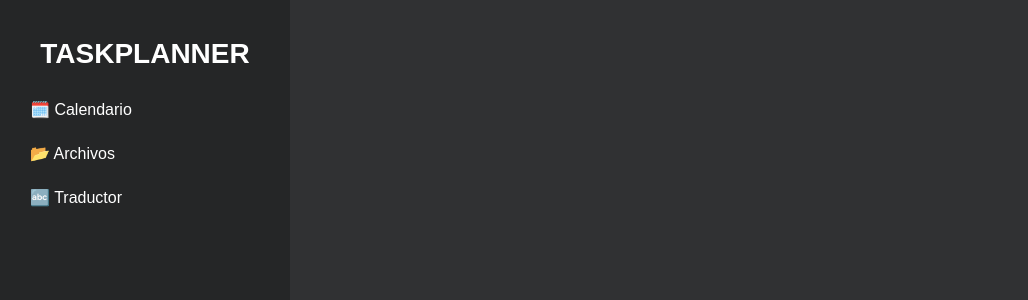
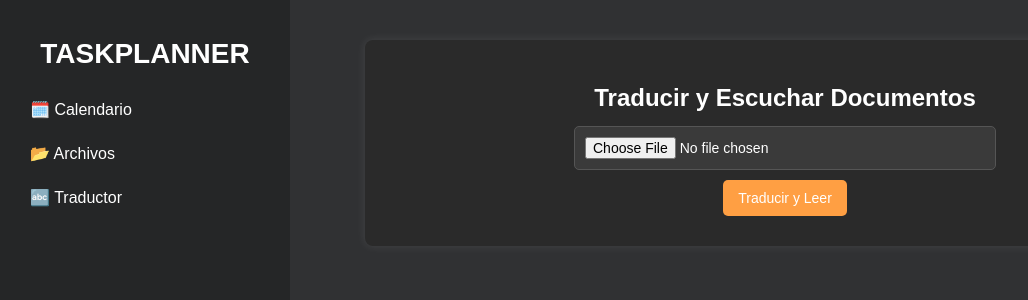
Before and after one commit to HenryPeralta/SEMI1_1S2025_PROYECTO_SECCION_9, a React (Vite) app in the folder frontend/: page /dashboard in a window 1280 px wide. Both pictures are taken after a click on the item "🔤 Traductor". Shown: the top 300 px of the page, without its empty margins (0-1028 px from the left). Built offline with nearby package versions, Linux system fonts and the light colour scheme; no server answers.

Commit message:
feat: Se agregó sección de traducción

```diff
--- a/frontend/src/pages/Dashboard.jsx
+++ b/frontend/src/pages/Dashboard.jsx
@@ -2,6 +2,7 @@ import { useState } from "react";
 import Sidebar from "./Sidebar";
 import Tareas from "./Tareas";
 import Archivos from "./Archivos";
+import Traductor from "./Traductor";
 import "../styles/Dashboard.css";
 
 const Dashboard = ({ userId }) => {
@@ -13,7 +14,7 @@ const Dashboard = ({ userId }) => {
             <div className="dashboard-content">
                 {section === "tareas" && <Tareas userId={userId} />}
                 {section === "archivos" && <Archivos userId={userId} />}
-                {section === "tradcutor" && <Traductor userId={userId}/>}
+                {section === "traductor" && <Traductor userId={userId}/>}
             </div>
         </div>
     );
--- a/frontend/src/pages/Traductor.jsx
+++ b/frontend/src/pages/Traductor.jsx
@@ -1,9 +1,92 @@
-//import { useState, useEffect } from "react";
+import { useState } from "react";
 import "../styles/Traductor.css";
 const API_URL = import.meta.env.VITE_API_URL;
 
 const Traductor = () => {
+  const [archivo, setArchivo] = useState(null);
+  const [mensaje, setMensaje] = useState("");
+  const [textoOriginal, setTextoOriginal] = useState("");
+  const [textoTraducido, setTextoTraducido] = useState("");
+  const [audioDisponible, setAudioDisponible] = useState(false);
+  const [cargando, setCargando] = useState(false);
 
+  const handleFileChange = (e) => {
+    const file = e.target.files?.[0];
+    if (file && file.type === "application/pdf") {
+      setArchivo(file);
+      setMensaje("");
+    } else {
+      setArchivo(null);
+      setMensaje("Solo se permiten archivos PDF.");
+    }
+  };
+
+  const traducirYLeer = async () => {
+    if (!archivo) {
+      setMensaje("Selecciona un archivo PDF primero.");
+      return;
+    }
+
+    setCargando(true);
+    setTextoOriginal("");
+    setTextoTraducido("");
+    setAudioDisponible(false);
+
+    const formData = new FormData();
+    formData.append("documento", archivo);
+
+    try {
+      const response = await fetch(`${API_URL}/traducir`, {
+        method: "POST",
+        body: formData,
+      });
+
+      if (!response.ok) throw new Error("Error en la respuesta del servidor");
+
+      const data = await response.json();
+      setTextoOriginal(data.texto_original);
+      setTextoTraducido(data.texto_traducido);
+      setAudioDisponible(true);
+    } catch (error) {
+      console.error("Error al traducir:", error);
+      setMensaje("Ocurrió un error al procesar el archivo.");
+    }
+
+    setCargando(false);
+  };
+
+  return (
+    <div className="traductor-container">
+      <h2>Traducir y Escuchar Documentos</h2>
+      <input type="file" accept="application/pdf" onChange={handleFileChange} />
+      <button onClick={traducirYLeer} disabled={cargando}>
+        {cargando ? "Procesando..." : "Traducir y Leer"}
+      </button>
+
+      {mensaje && <p className="error-message">{mensaje}</p>}
+
+      {textoOriginal && (
+        <>
+          <h3>Texto Original (Español)</h3>
+          <p className="texto">{textoOriginal}</p>
+        </>
+      )}
+
+      {textoTraducido && (
+        <>
+          <h3>Texto Traducido (Inglés)</h3>
+          <p className="texto">{textoTraducido}</p>
+        </>
+      )}
+
+      {audioDisponible && (
+        <>
+          <h3>Reproducir Audio</h3>
+          <audio controls src={`${API_URL}/audio`} />
+        </>
+      )}
+    </div>
+  );
 };
 
 export default Traductor;
--- a/frontend/src/styles/Tareas.css
+++ b/frontend/src/styles/Tareas.css
@@ -174,7 +174,7 @@ h1 {
 
 /* Celdas del calendario */
 .rbc-day-bg {
-    border: 1px solid #ffffff;
+    border: 1px solid #c2c2c2;
 }
 
 .rbc-today {
--- a/frontend/src/styles/Traductor.css
+++ b/frontend/src/styles/Traductor.css
@@ -0,0 +1,80 @@
+.traductor-container {
+    background-color: #2a2a2a;
+    color: #ffffff;
+    padding: 20px;
+    border-radius: 8px;
+    max-width: 800px;
+    margin: 20px auto;
+    box-shadow: 0 0 10px rgba(255, 255, 255, 0.1);
+}
+
+.traductor-container h2,
+.traductor-container h3 {
+    text-align: center;
+    margin-bottom: 10px;
+}
+
+.traductor-container input[type="file"] {
+    display: block;
+    background: #3a3a3a;
+    color: #ffffff;
+    border: 1px solid #555;
+    padding: 10px;
+    border-radius: 5px;
+    font-size: 14px;
+    margin: 10px auto;
+    width: 100%;
+    max-width: 400px;
+}
+
+.traductor-container button {
+    display: block;
+    background-color: #ff9f43;
+    color: white;
+    border: none;
+    padding: 10px 15px;
+    border-radius: 5px;
+    font-size: 14px;
+    cursor: pointer;
+    transition: background 0.3s ease;
+    margin: 10px auto;
+}
+
+.traductor-container button:hover {
+    background-color: #ff6b00;
+}
+
+.error-message {
+    color: #ff4d4d;
+    text-align: center;
+}
+
+.texto {
+    background-color: #3a3a3a;
+    padding: 15px;
+    border-radius: 5px;
+    white-space: pre-wrap;
+    font-size: 14px;
+    line-height: 1.5;
+    border: 1px solid #444;
+    margin: 10px 0;
+}
+
+audio {
+    display: block;
+    margin: 20px auto;
+    width: 100%;
+    max-width: 400px;
+}
+
+@media (max-width: 600px) {
+    .traductor-container {
+        padding: 10px;
+    }
+
+    .traductor-container input[type="file"],
+    .traductor-container button,
+    audio {
+        width: 100%;
+    }
+}
```
